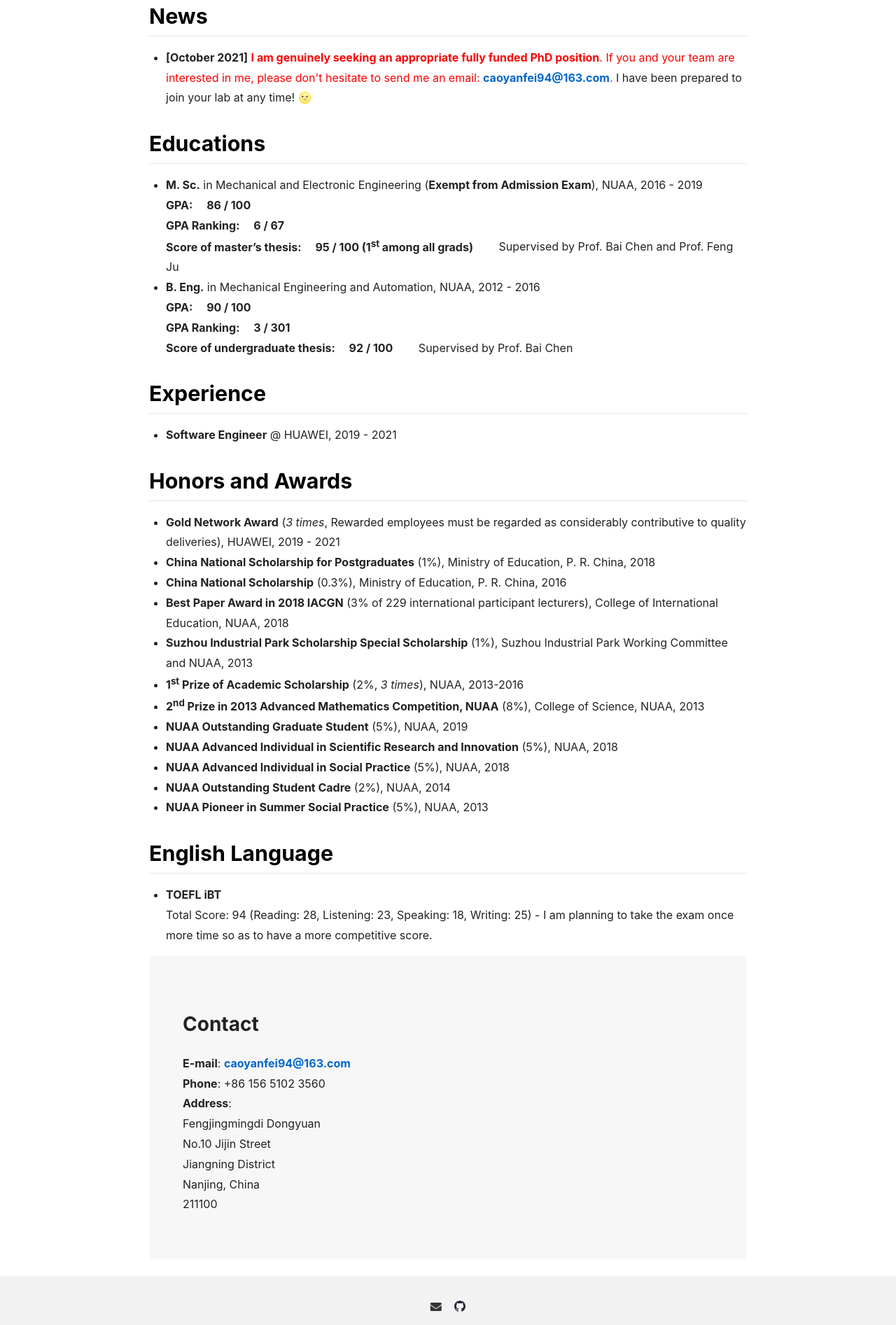
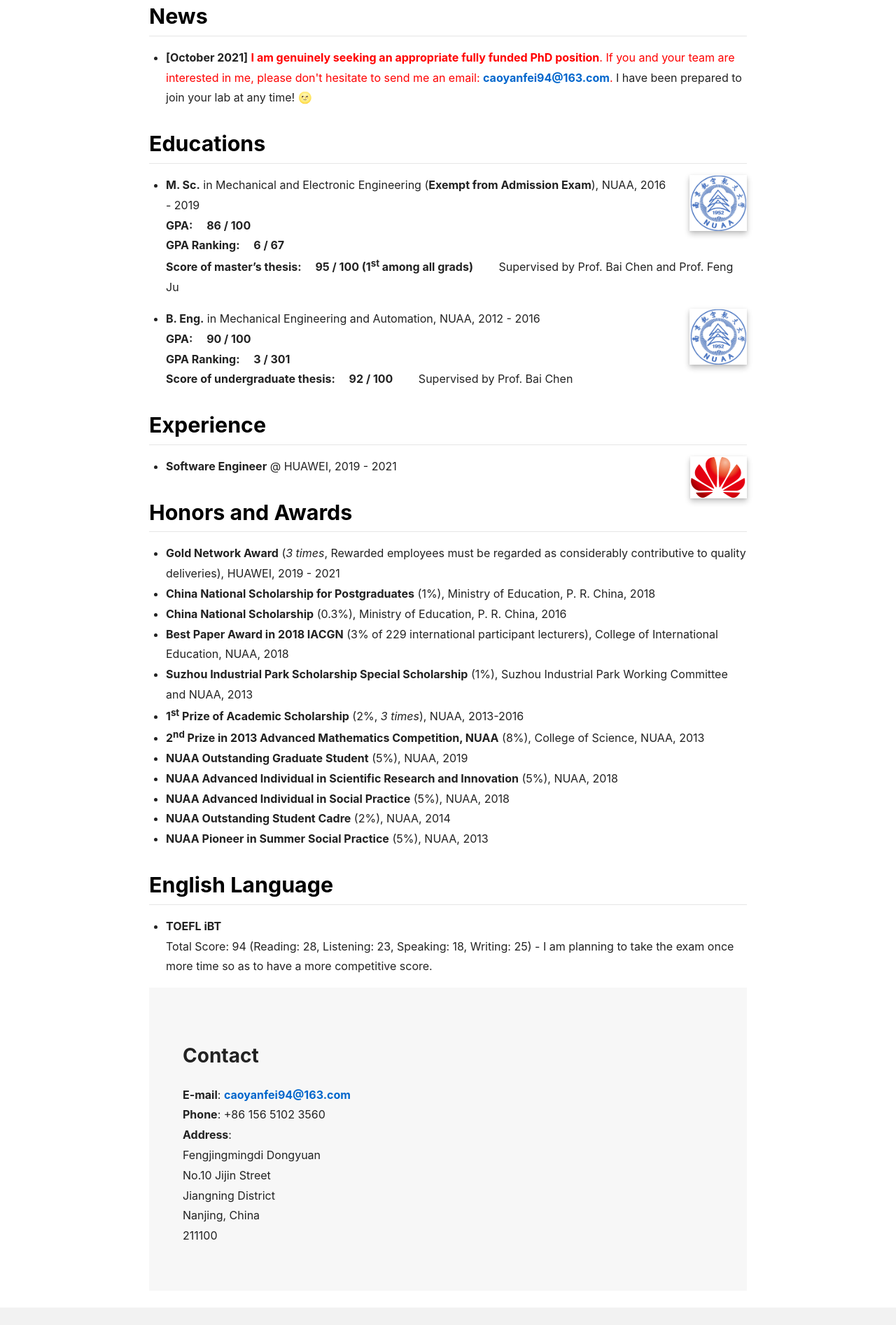
Before and after one commit to caoyanfei94/caoyanfei94.github.io, a Jekyll site: the page built from about.md, in a window 1280 px wide. Shown: the part 706-2599 px from the top of the page at 70% size. Built offline with Jekyll 4.4.1, drawn with Linux system fonts in a browser that asks for light colours; nearby versions of some CDN libraries; our own code applies the rules of GitHub Pages for plain Markdown files.

Commit message:
add pic in aboutme

```diff
--- a/about.md
+++ b/about.md
@@ -13,16 +13,23 @@
 - **[October 2021]** <font color='red'><b>I am genuinely seeking an appropriate fully funded PhD position</b>. If you and your team are interested in me, please don't hesitate to send me an email: <b><a href="mailto:caoyanfei94@163.com" style="color:#0066CC">caoyanfei94@163.com</a></b>.</font> I have been prepared to join your lab at any time! 🌝
 
 ## Educations
+<img class="shadow" src="/assets/about/NUAA_logo.png" height="80" width="auto" style="float: right; margin-left: 30px; margin-bottom: 30px" />
+
 - **M. Sc.** in Mechanical and Electronic Engineering (**Exempt from Admission Exam**), NUAA, 2016 - 2019<br/>
 **GPA:&emsp; 86 / 100**<br/>
 **GPA Ranking:&emsp; 6 / 67**<br/>
 **Score of master's thesis:&emsp; 95 / 100 (1<sup>st</sup> among all grads)** &emsp;&emsp;Supervised by Prof. Bai Chen and Prof. Feng Ju
+
+<img class="shadow" src="/assets/about/NUAA_logo.png" height="80" width="auto" style="float: right; margin-left: 30px; margin-bottom: 30px" />
+
 - **B. Eng.** in Mechanical Engineering and Automation, NUAA, 2012 - 2016<br/>
 **GPA:&emsp; 90 / 100**<br/>
 **GPA Ranking:&emsp; 3 / 301**<br/>
 **Score of undergraduate thesis:&emsp; 92 / 100** &emsp;&emsp;Supervised by Prof. Bai Chen
 
 ## Experience
+<img class="shadow" src="/assets/about/HUAWEI_logo.png" height="60" width="auto" style="float: right; margin-left: 30px; margin-bottom: 30px" />
+
 - **Software Engineer** @ HUAWEI, 2019 - 2021
 
 ## Honors and Awards
```
Also changed, not shown: assets/about/HUAWEI_logo.png (added), assets/about/NUAA_logo.png (added).
